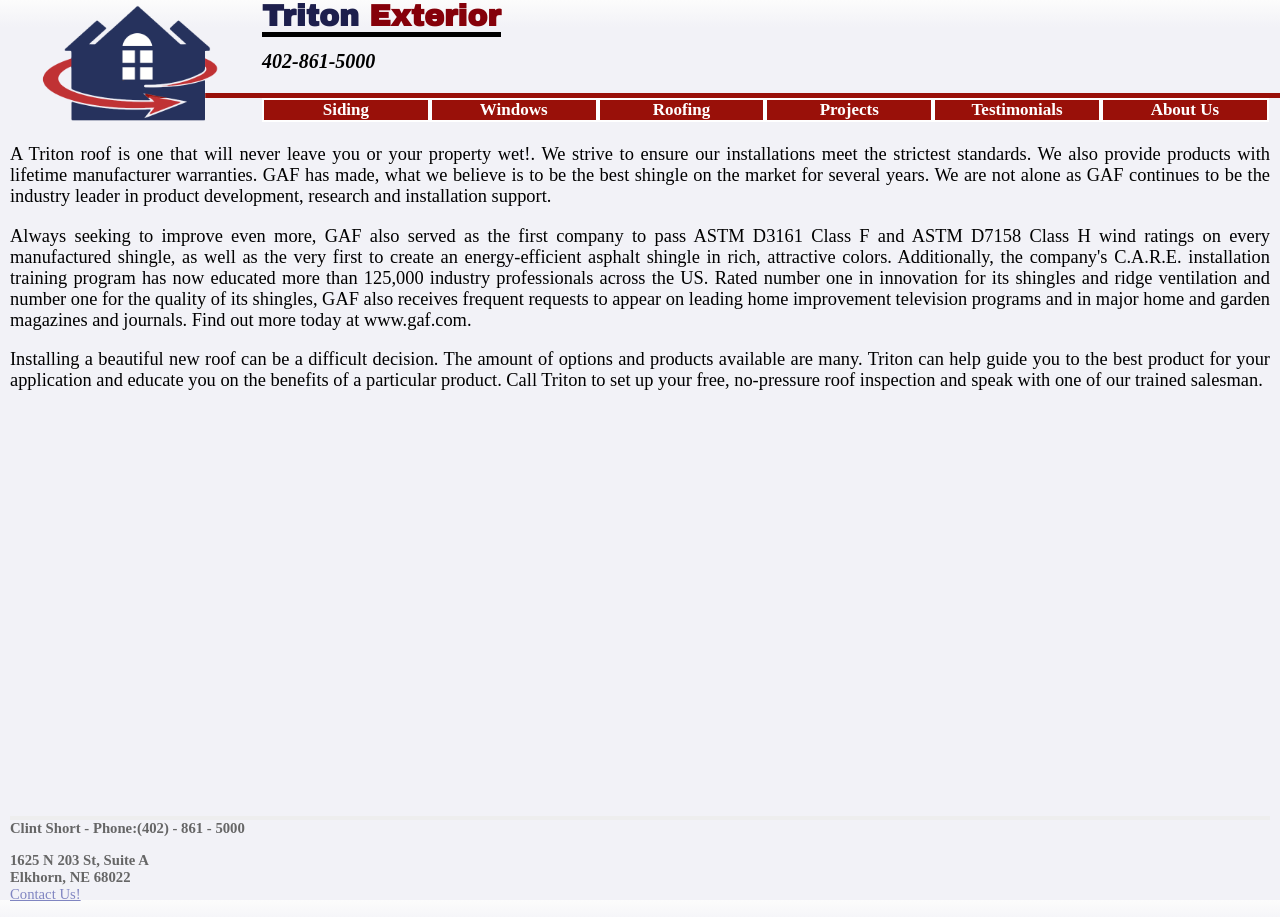
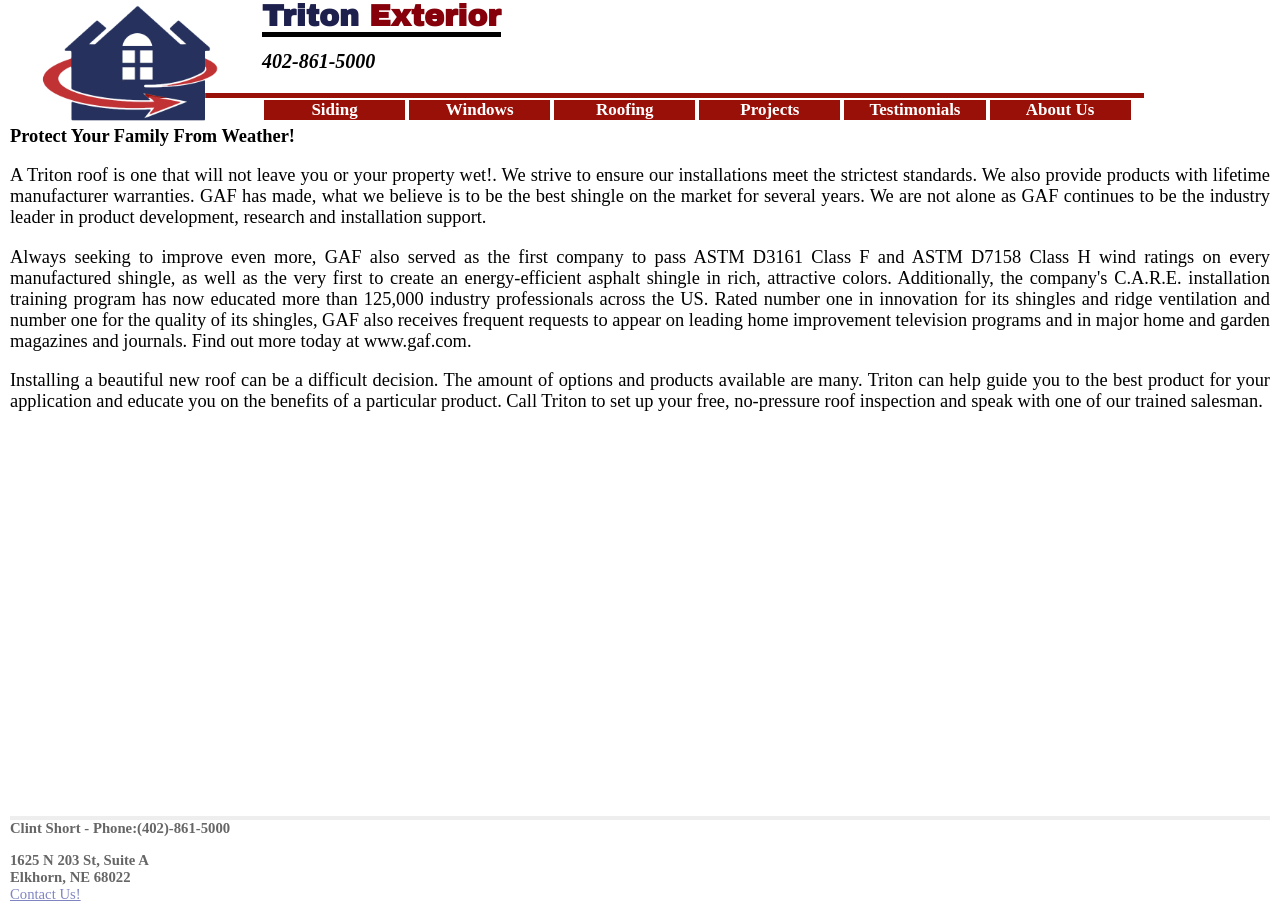
Before and after one commit to johnathon101/CBF, a Jekyll site: the page built from pages/roofing.html, in a window 1280 px wide. Built offline with Jekyll 4.4.1, drawn with Linux system fonts in a browser that asks for light colours; nearby versions of some CDN libraries; Markdown is read by kramdown in place of the engine named in the settings.

Commit message:
navbar size

```diff
--- a/_layouts/default.html
+++ b/_layouts/default.html
@@ -5,7 +5,7 @@
         <meta http-equiv="X-UA-Compatible" content="IE=edge,chrome=1">
         <title>Triton Exteriors</title>
         <meta name="viewport" content="width=device-width">
-        <meta name=”siding” content=”omaha” /> <meta name=”keywords” content="Omaha, Roofing, Siding, Windows, Best, Simonton, Great Barrier, Nebraska, Lincoln, Council Bluffs, Iowa, Dutchlap, Double Hung, Casement, Picture Window, Replacement" />
+        <meta name=”description” content="Roofing Siding Windows Omaha"/> <meta name=”keywords” content="Omaha, Roofing, Siding, Windows, Best, Simonton, Great Barrier, Nebraska, Lincoln, Council Bluffs, Iowa, Dutchlap, Double Hung, Casement, Picture Window, Replacement" />
         <link href='http://fonts.googleapis.com/css?family=Archivo+Black' rel='stylesheet' type='text/css'>
         <!-- syntax highlighting CSS -->
         <link rel="stylesheet" href="{{ site.baseurl }}/css/syntax.css">
@@ -39,7 +39,7 @@
           <div class="footer" class ="cf">
             <div class="contact">
 
-                <h1>Clint Short   -  Phone:(402) - 861 - 5000</h1>
+                <h1>Clint Short   -  Phone:(402)-861-5000</h1>
                 <h2>1625 N 203 St, Suite A</h2>
                 <h2>Elkhorn, NE 68022</h2>
                 <a href="mailto:cshort@tritonexterior.com">Contact Us!</a>
--- a/css/main.css
+++ b/css/main.css
@@ -21,19 +21,7 @@
 
 html, body { height: 100%; }
 html{
-  background-image: -webkit-gradient(
-  	linear,
-  	left bottom,
-  	left top,
-  	color-stop(0.97, #F2F2F7),
-  	color-stop(1, #FCFCFC),
-  	color-stop(1, #FCFCFC)
-  );
-  background-image: -o-linear-gradient(top, #F2F2F7 97%, #FCFCFC 100%, #FCFCFC 100%);
-  background-image: -moz-linear-gradient(top, #F2F2F7 97%, #FCFCFC 100%, #FCFCFC 100%);
-  background-image: -webkit-linear-gradient(top, #F2F2F7 97%, #FCFCFC 100%, #FCFCFC 100%);
-  background-image: -ms-linear-gradient(top, #F2F2F7 97%, #FCFCFC 100%, #FCFCFC 100%);
-  background-image: linear-gradient(to top, #F2F2F7 97%, #FCFCFC 100%, #FCFCFC 100%);
+
 }
 body {
   margin:0 10px;
@@ -62,6 +50,7 @@
   text-align: justify;
   min-height:100%;
   position:relative;
+
 }
 
 .header a {
@@ -106,12 +95,13 @@
 }
 .header ul{
   list-style:none;
-  width:100%;
+  width:80%;
   background-color:#991009;
   color:#fff;
   margin-left:10% ;
   padding-top:5px;
   font-size:17px;
+  height:auto;
 }
 .header ul li {
   display:block;
@@ -119,7 +109,7 @@
   /*padding:2px 2%;*/
   background-color:#991009;
   border:2px solid #fff;
-  width:13%;
+  width:14%;
   text-align:center;
   text-decoration:none;
 }
@@ -159,7 +149,6 @@
   margin-top: 2em;
   clear:both;
   width:100%;
-
   height:80px;
   bottom:0;
   position:absolute;
--- a/pages/roofing.html
+++ b/pages/roofing.html
@@ -3,7 +3,8 @@
 title: Triton Exteriors Roofing
 ---
 <div id="home" class="cf">
-  <p>A Triton roof is one that will never leave you or your property wet!. We strive to ensure our installations meet the strictest standards. We also provide products with lifetime manufacturer warranties. GAF has made, what we believe is to be the best shingle on the market for several years. We are not alone as GAF continues to be the industry leader in product development, research and installation support.
+<h1>Protect Your Family From Weather!</h1>
+  <p>A Triton roof is one that will not leave you or your property wet!. We strive to ensure our installations meet the strictest standards. We also provide products with lifetime manufacturer warranties. GAF has made, what we believe is to be the best shingle on the market for several years. We are not alone as GAF continues to be the industry leader in product development, research and installation support.
   </p>
   <p>Always seeking to improve even more, GAF also served as the first company to pass ASTM D3161 Class F and ASTM D7158 Class H wind ratings on every manufactured shingle, as well as the very first to create an energy-efficient asphalt shingle in rich, attractive colors. Additionally, the company's C.A.R.E. installation training program has now educated more than 125,000 industry professionals across the US. Rated number one in innovation for its shingles and ridge ventilation and number one for the quality of its shingles, GAF also receives frequent requests to appear on leading home improvement television programs and in major home and garden magazines and journals. Find out more today at www.gaf.com.
   </p>
```
